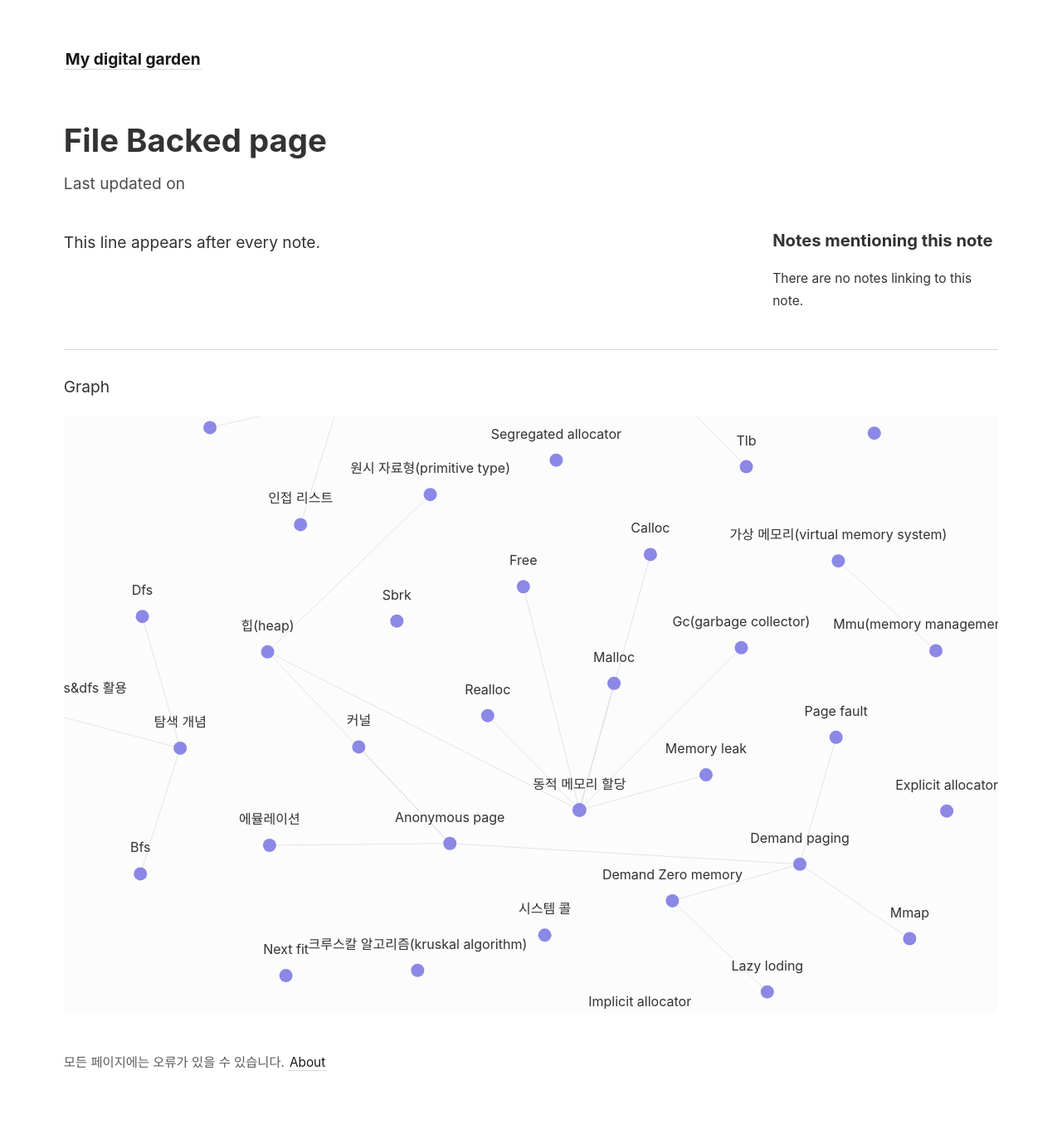
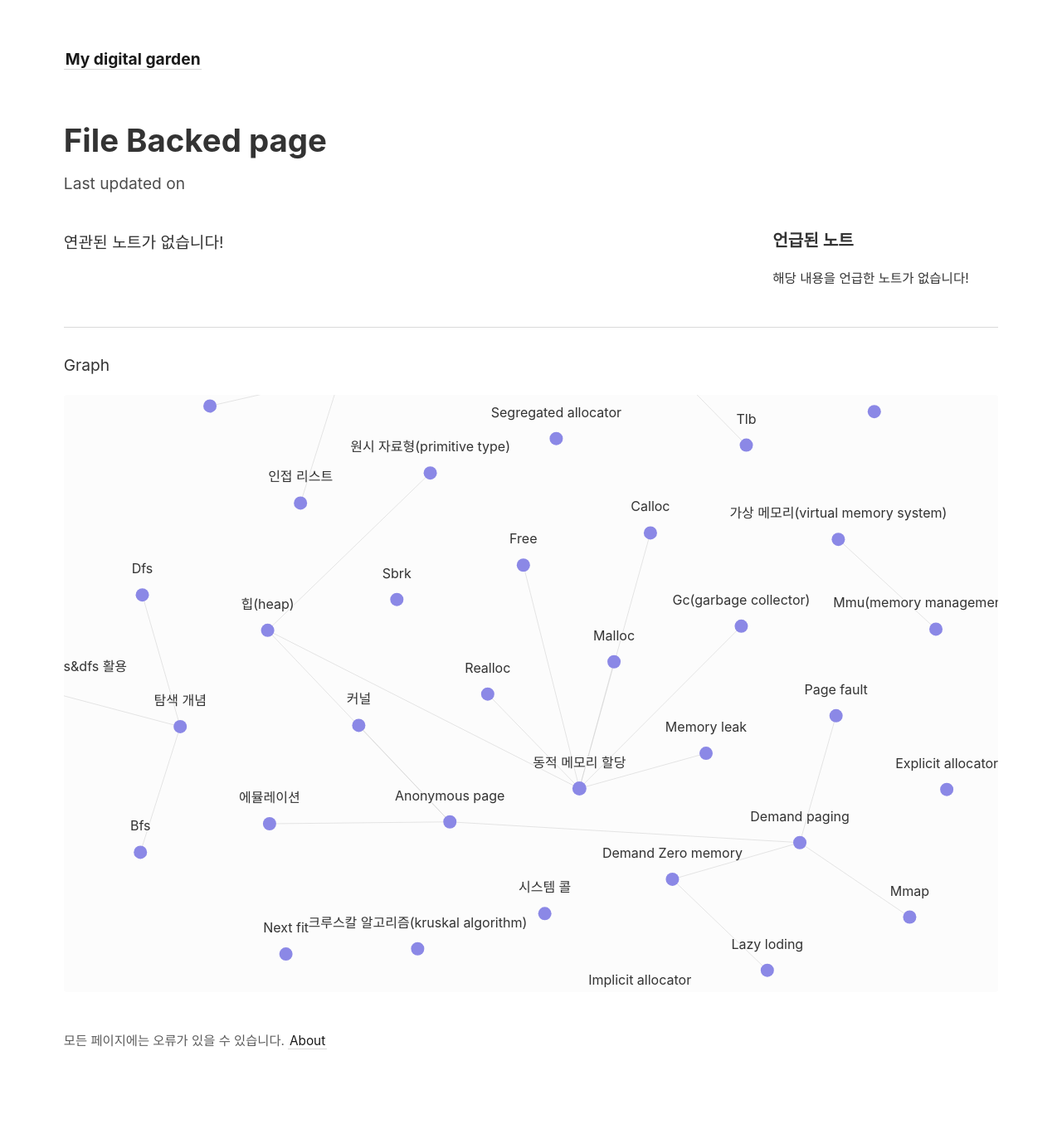
Before and after one commit to y0c0y/404-Not-Found, a Jekyll site: the page built from _notes/CS/운영체제/페이징/File-backed page.md, in a window 1280 px wide. Shown: the whole page at 83% size. Built offline with Jekyll 4.4.1, drawn with Linux system fonts in a browser that asks for light colours; after the commit the page ends 1335 px from its top, so only the background shows below that.

Commit message:
2023-11-15 00:19:18: ...

```diff
--- a/_includes/notes_graph.html
+++ b/_includes/notes_graph.html
@@ -33,7 +33,7 @@
     height: auto;
   }
 
-  #graph-wrapper > svg {
+  #graph-wrapper>svg {
     max-width: 100%;
     display: block;
   }
@@ -60,7 +60,7 @@
         const FONT_BASELINE = 40;
         const MAX_LABEL_LENGTH = 50;
 
-        const graphData = {% include notes_graph.json %}
+        const graphData = {% include notes_graph.json %};
       let nodesData = graphData.nodes;
       let linksData = graphData.edges;
 
--- a/_layouts/note.html
+++ b/_layouts/note.html
@@ -14,11 +14,11 @@ layout: default
   <div id="notes-entry-container">
     <content>
       {{ content }}
-      <p>This line appears after every note.</p>
+      <p>연관된 노트가 없습니다!</p>
     </content>
 
     <side style="font-size: 0.9em">
-      <h3 style="margin-bottom: 1em">Notes mentioning this note</h3>
+      <h3 style="margin-bottom: 1em">언급된 노트</h3>
       {% if page.backlinks.size > 0 %}
       <div style="display: grid; grid-gap: 1em; grid-template-columns: repeat(1fr);">
         {% for backlink in page.backlinks %}
@@ -34,7 +34,7 @@ layout: default
 
       <div style="font-size: 0.9em">
         <p>
-          There are no notes linking to this note.
+          해당 내용을 언급한 노트가 없습니다!
         </p>
       </div>
       {% endif %}
```
Lines whose indentation alone changed are shown as unchanged.
